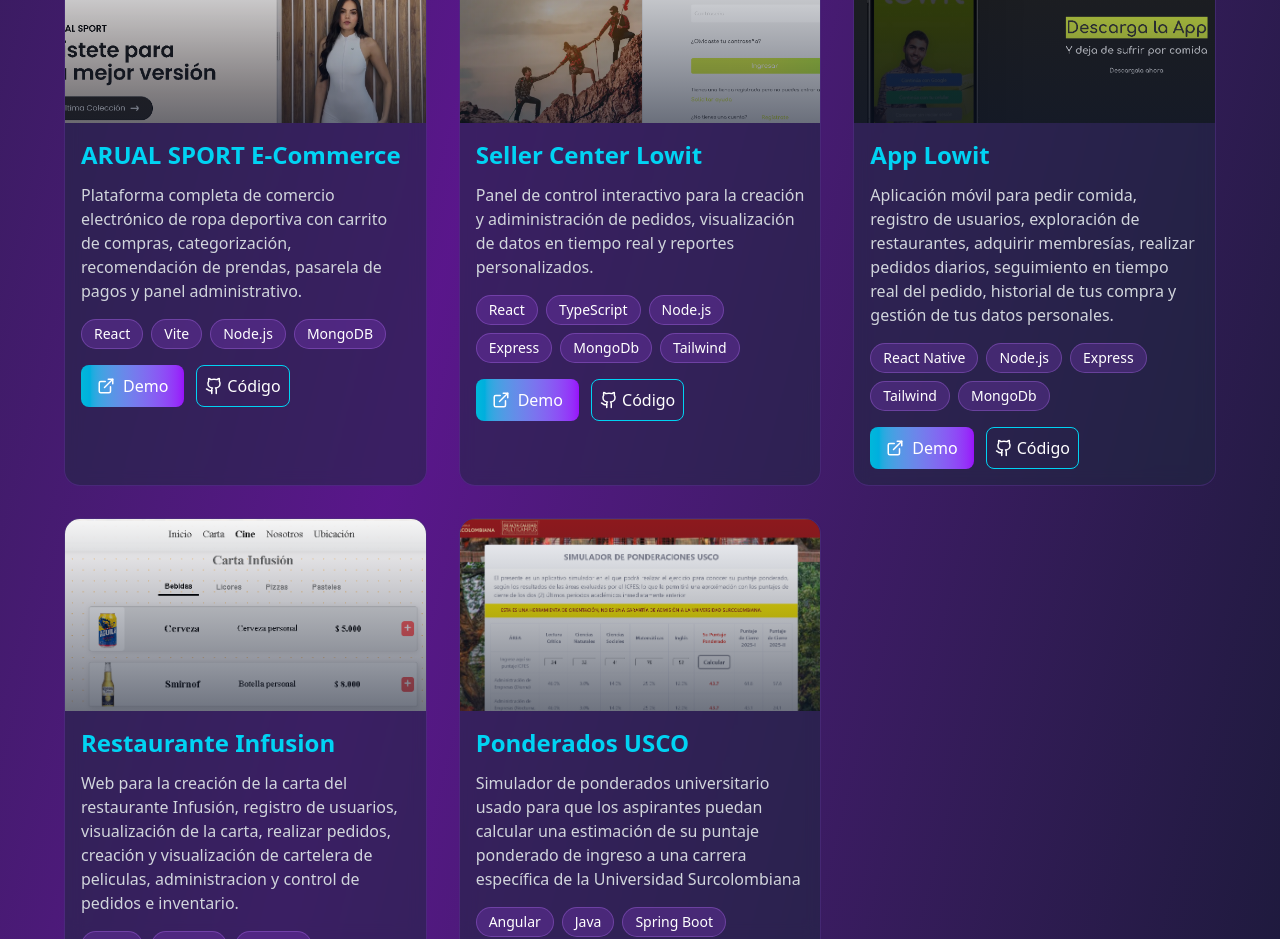
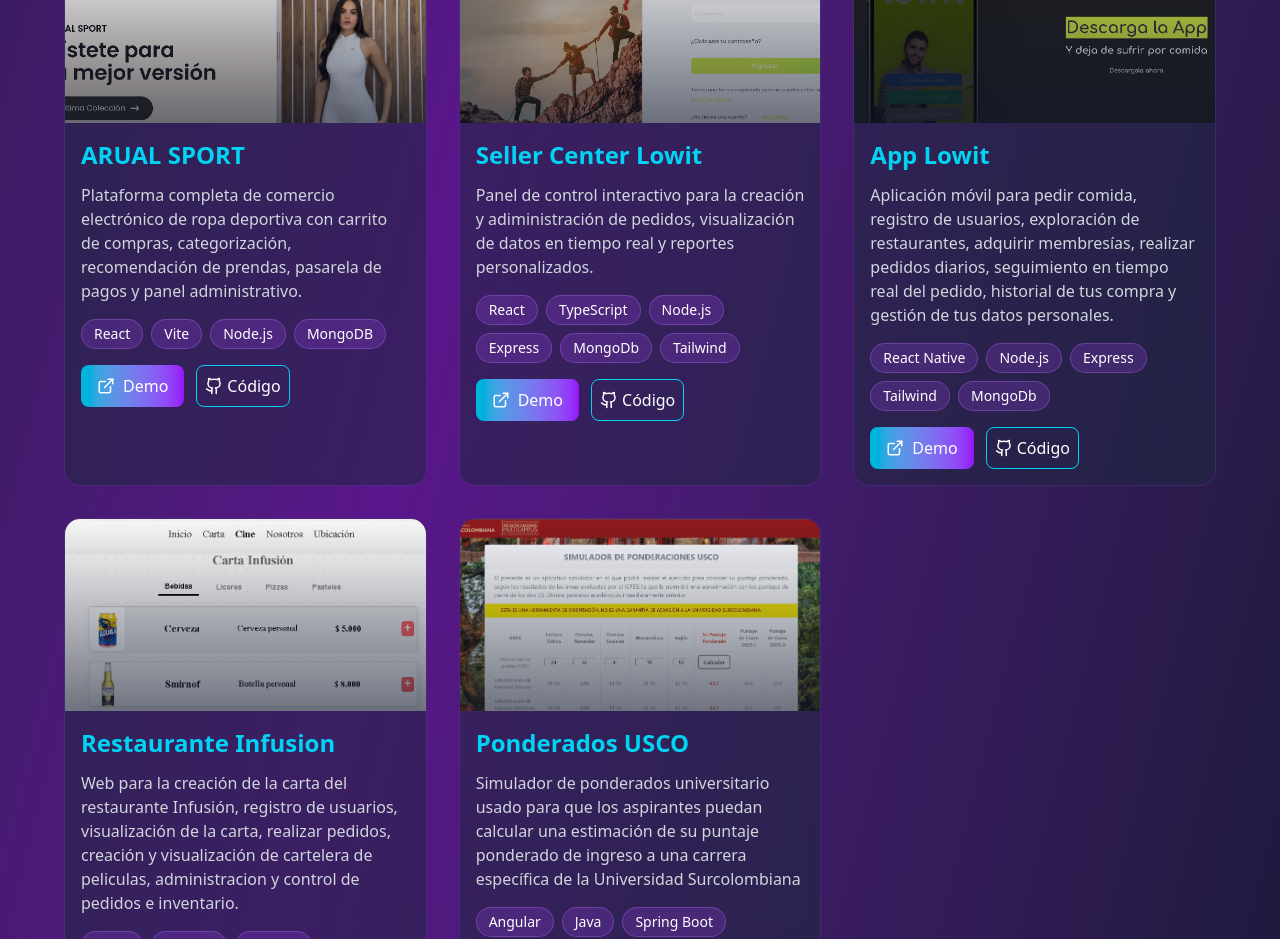
Before and after one commit to luis13xd/luistrujillolopez, a React (Vite) app: page / in a window 1280 px wide. Shown: the part 3060-3999 px from the top of the page. Built offline with nearby package versions, Linux system fonts and the light colour scheme.

Commit message:
aJUSTE DEL NOMBRE DE UN PROYECTO

```diff
--- a/src/data/proyectos.ts
+++ b/src/data/proyectos.ts
@@ -7,7 +7,7 @@ import ponderados from "../assets/ponderados.png";
 
 export const projectsData: Proyecto[] = [
   {
-    titulo: "ARUAL SPORT E-Commerce",
+    titulo: "ARUAL SPORT",
     descripcion:
       "Plataforma completa de comercio electrónico de ropa deportiva con carrito de compras, categorización, recomendación de prendas, pasarela de pagos y panel administrativo.",
     tecnologias: ["React", "Vite", "Node.js", "MongoDB"],
```
